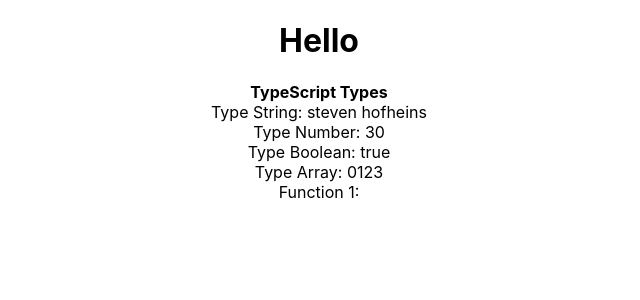
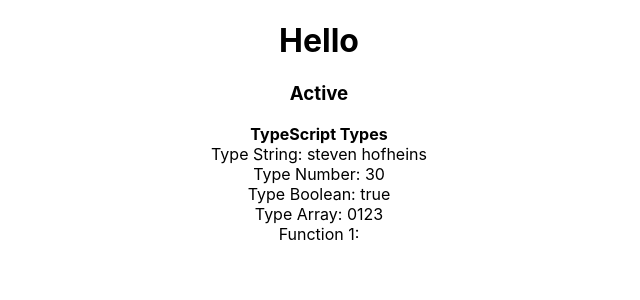
Before and after one commit to StevenCreates/react-typescript-101, a React (Create React App) app: page / in a window 1280 px wide. Shown: the top 300 px of the page, without its empty margins (321-961 px from the left). Built offline with nearby package versions, Linux system fonts and the light colour scheme.

Commit message:
turned head component into a typescript component

```diff
--- a/src/App.tsx
+++ b/src/App.tsx
@@ -7,7 +7,7 @@
 function App() {
   return (
     <div className="App">
-        <Head/>
+        <Head title="Hello" isActive={true}/>
         <Types />
         <Functions />
     </div>
--- a/src/components/Head.tsx
+++ b/src/components/Head.tsx
@@ -1,9 +1,16 @@
 import React from 'react'
 
-export const Head = () => {
+
+type Props = {
+    title: string,
+    isActive: boolean
+}
+
+export const Head = ({title , isActive} : Props) => {
     return (
         <div>
-            <h1>Hello</h1>
+            <h1>{title}</h1>
+            {isActive && <h3>Active</h3>}
         </div>
     )
 }
```
